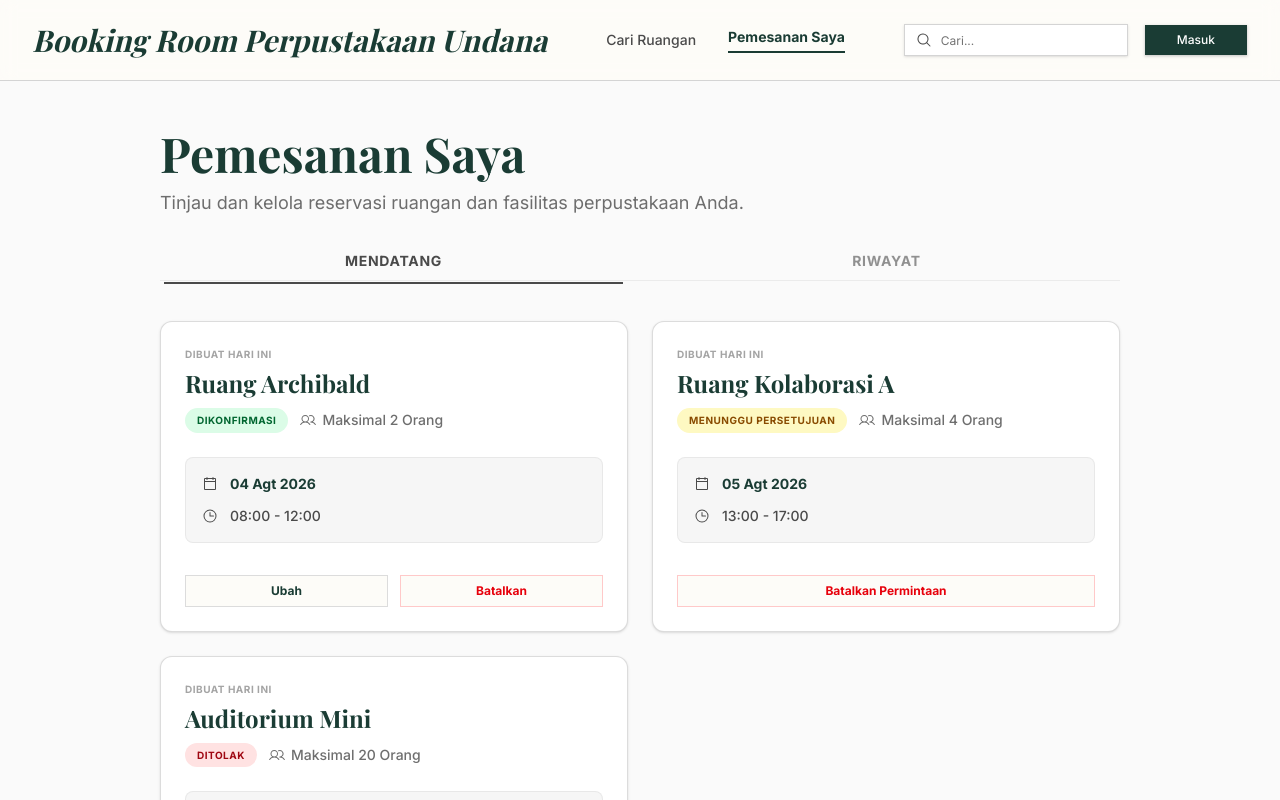
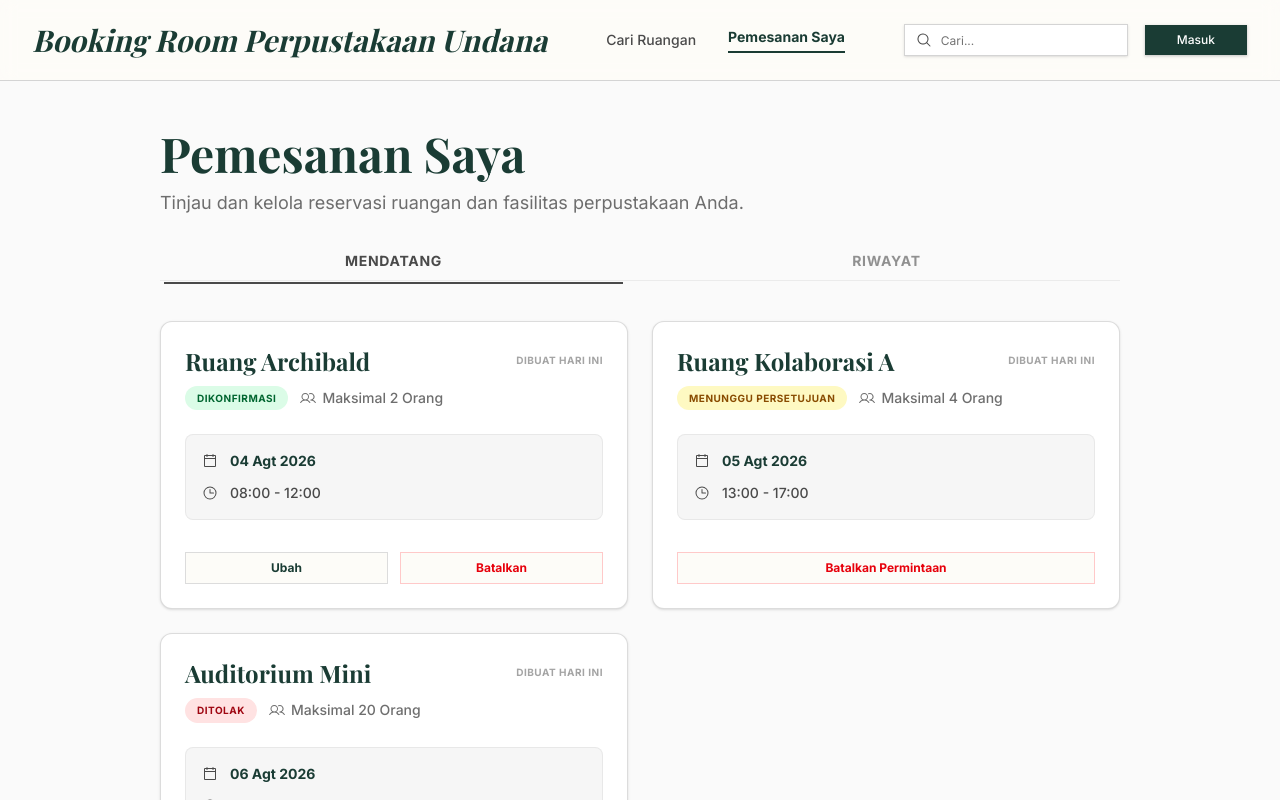
Before and after one commit to legacyditt/booking-room-perpusUndana, a Next.js app in the folder frontend/: page /reservations in a window 1280 px wide. Shown: the top 800 px of the page. Built offline with nearby package versions, Linux system fonts and the light colour scheme; a web font is replaced by a local one.

Commit message:
style(ui): fix badge stretching and move created at to top right

```diff
--- a/frontend/src/features/reservations/components/ReservationCard.tsx
+++ b/frontend/src/features/reservations/components/ReservationCard.tsx
@@ -39,15 +39,17 @@ export function ReservationCard({ booking, room, session }: ReservationCardProps
 
       {/* Main Room Info */}
       <div className="flex flex-col gap-1.5">
-        <span className="text-[10px] font-bold text-neutral/50 uppercase tracking-wider">
-          {createdText}
-        </span>
-        <h3 className="text-2xl font-serif font-bold text-primary leading-tight">
-          {room.name}
-        </h3>
+        <div className="flex justify-between items-start gap-4">
+          <h3 className="text-2xl font-serif font-bold text-primary leading-tight">
+            {room.name}
+          </h3>
+          <span className="text-[10px] font-bold text-neutral/50 uppercase tracking-wider shrink-0 mt-1.5">
+            {createdText}
+          </span>
+        </div>
 
-        <div className="flex items-center gap-3 mt-1">
-          <span className={cn("font-bold text-[10px] tracking-wider uppercase px-3 py-1 rounded-full", currentStatus.className)}>
+        <div className="flex flex-wrap items-center gap-3 mt-1">
+          <span className={cn("inline-flex font-bold text-[10px] tracking-wider uppercase px-3 py-1 rounded-full w-fit", currentStatus.className)}>
             {currentStatus.text}
           </span>
           <div className="flex items-center gap-1.5 text-neutral/80 text-sm font-medium">
```
